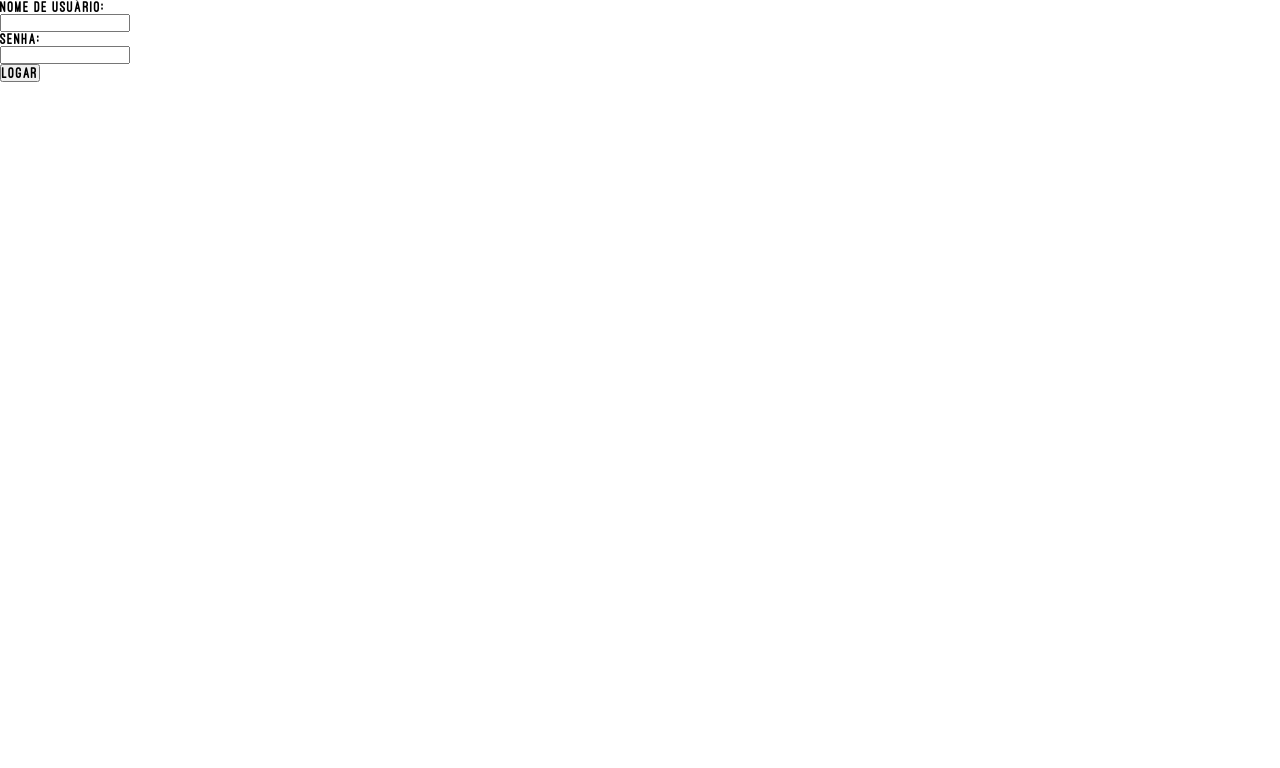
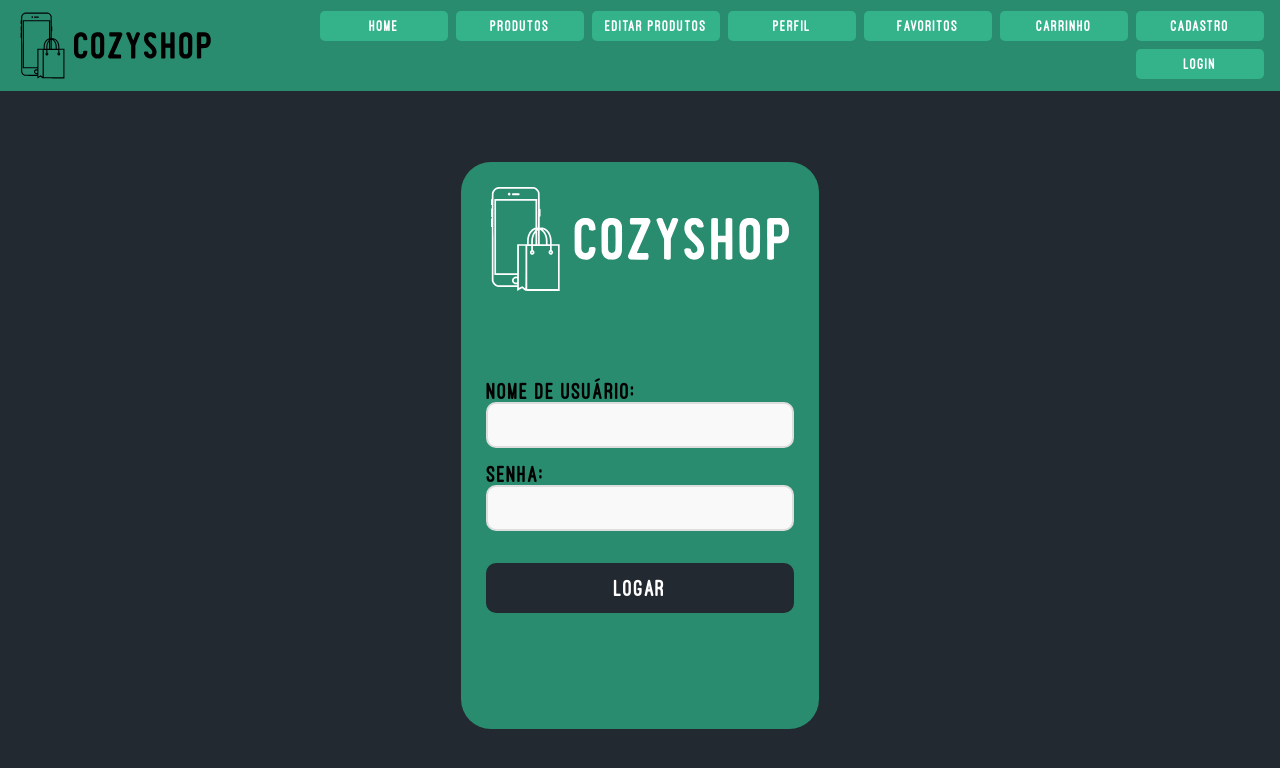
Before and after one commit to LuisCunha05/cozy-shop, a plain HTML site: page src/pages/login.html in a window 1280 px wide. Drawn offline with Linux system fonts and the light colour scheme.

Commit message:
atualiza

```diff
--- /dev/null
+++ b/src/css/login.css
@@ -0,0 +1,123 @@
+@import url(./base.css);
+
+:root {
+    /* Cores principais*/
+    --primary: #34B38A;
+    --secondary: #4ECCA3;
+    --terceary: #76D7B8;
+    --quarteary: #2A8C6F;
+    --destructive: #c54c56;
+    --dark-primary:#0E1013;
+    --dark-secondary: #232931;
+    --dark-terceary: #38424F;
+}
+
+html, body {
+    height: 100%;
+    margin: 0;
+    padding: 0;
+}
+
+.class-container-geral {
+    width: 100%;
+    /* height: 100%; */
+    height: calc(100% - 91px);
+}
+
+#container-fundo-login {
+    width: 100%;
+    height: 100%;
+    display: flex;
+    background-color: var(--dark-secondary);
+    justify-content: center;
+    align-items: center;
+}
+
+#container-base-fundo-login {
+    width: 28%;
+    height: 80%;
+    border-radius: 30px;
+    padding: 2%;
+    background-color: var(--quarteary);
+}
+
+#item1-logo-base-fundo-login{
+    width: 100%;
+    height: 20%;
+}
+
+#item2-logo-base-fundo-login{
+    width: 100%;
+    height: 80%;
+    display: flex;
+    justify-content: center;
+    align-items: center;
+    gap: 16px;
+}
+
+img {
+    width: 100%;
+    height: 100%;
+    object-fit: contain;
+}
+
+form {
+    width: 100%;
+    max-width: 600px; /* Limita a largura do formulário */
+}
+
+h4 {
+    font-size: 24px;
+    display: inline;
+}
+
+input {
+    margin-bottom: 16px;
+    width: 100%;
+    padding: 10px 15px;
+    font-size: 16px;
+    font-family: 'Segoe UI', Tahoma, Geneva, Verdana, sans-serif;
+    border: 2px solid #ddd;
+    border-radius: 10px;
+    background-color: #f9f9f9;
+    box-sizing: border-box;
+    transition: border-color 0.3s ease, box-shadow 0.3s ease;
+}
+
+input:focus {
+    border-color: #557960;
+    box-shadow: 0 0 8px rgba(85, 119, 96, 0.5);
+    outline: none;
+}
+
+input:disabled {
+    background-color: #f0f0f0;
+    color: #aaa;
+    cursor: not-allowed;
+}
+
+.botao-legal {
+    background-color:var(--dark-secondary);
+    width: 100%;
+    height: 50px;
+    margin-top: 16px;
+    color: white;
+    font-size: 24px;
+    font-weight: bold;
+    padding: 10px 30px;
+    border: none;
+    border-radius: 10px;
+    cursor: pointer;
+    transition: transform 0.3s ease, box-shadow 0.3s ease;
+    display: inline-block;
+}
+
+.botao-legal:hover {
+    transform: scale(1.05);
+    box-shadow: 0 4px 15px var(--dark-primary);
+}
+
+.botao-legal:active {
+    transform: scale(1);
+    box-shadow: 0 2px 8px var(--dark-primary);
+}
--- a/src/js/login.js
+++ b/src/js/login.js
@@ -66,7 +66,7 @@ function pegarInput() {
                     const sessionResult = await sessionUsuario(usuario, token);
 
                     if (sessionResult) {
-                        window.location.href = 'index.html';
+                        window.location.href = '../../index.html';
                     } else {
                         alert('Falha ao configurar a sessão. Tente novamente.');
                     }
--- a/src/pages/login.html
+++ b/src/pages/login.html
@@ -4,22 +4,35 @@
     <meta charset="UTF-8">
     <meta name="viewport" content="width=device-width, initial-scale=1.0">
     <link rel="icon" type="image/x-icon" href="../images/icon.ico">
-    <link rel="stylesheet" href="../css/base.css">
+    <link rel="stylesheet" href="../css/login.css">
+    <!-- <link rel="stylesheet" href="../css/base.css"> -->
     <title>Login</title>
 </head>
 <body>
+        <div class="class-container-geral">
+            <div id="header"></div>
+            <div id="container-fundo-login">
+                <div id="container-base-fundo-login">
+                    <div id="item1-logo-base-fundo-login">
+                        <img src="../images/logo-branca.svg">
+                    </div>
+                    <div id="item2-logo-base-fundo-login">
                         <form id="login">
-        <label>Nome de Usuário:<br>
+                            <label><h4>Nome de Usuário:</h4><br>
                                 <input type="text" id="nomeUser" name="nomeUser">
                             </label><br>
 
-        <label>Senha:<br>
+                            <label><h4>Senha:</h4><br>
                                 <input type="text" id="senhaUser" name="senhaUser">
                             </label><br>
 
-        <button type="submit" id="botaoSubmit">Logar</button>
+                            <button type="submit" id="botaoSubmit" class="botao-legal">Logar</button>
                         </form>
-
+                    </div>
+                </div>
+            </div>
+        </div>
     <script src="../js/login.js"></script>
+    <script type="module" src="../js/base.js"></script>
 </body>
 </html>
```
Also changed, not shown: src/images/logo-branca.svg (added). Lines whose indentation alone changed are shown as unchanged.
